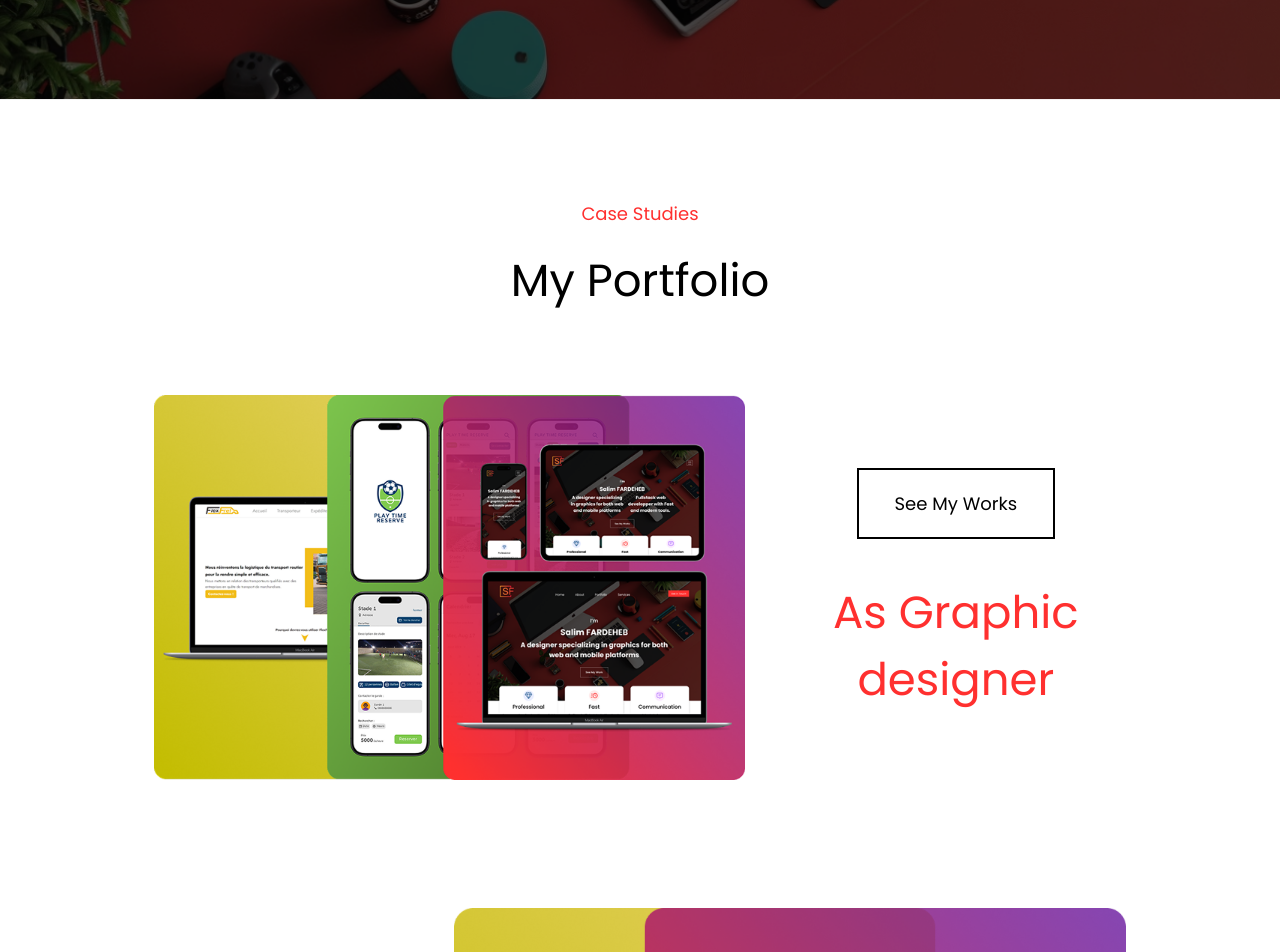
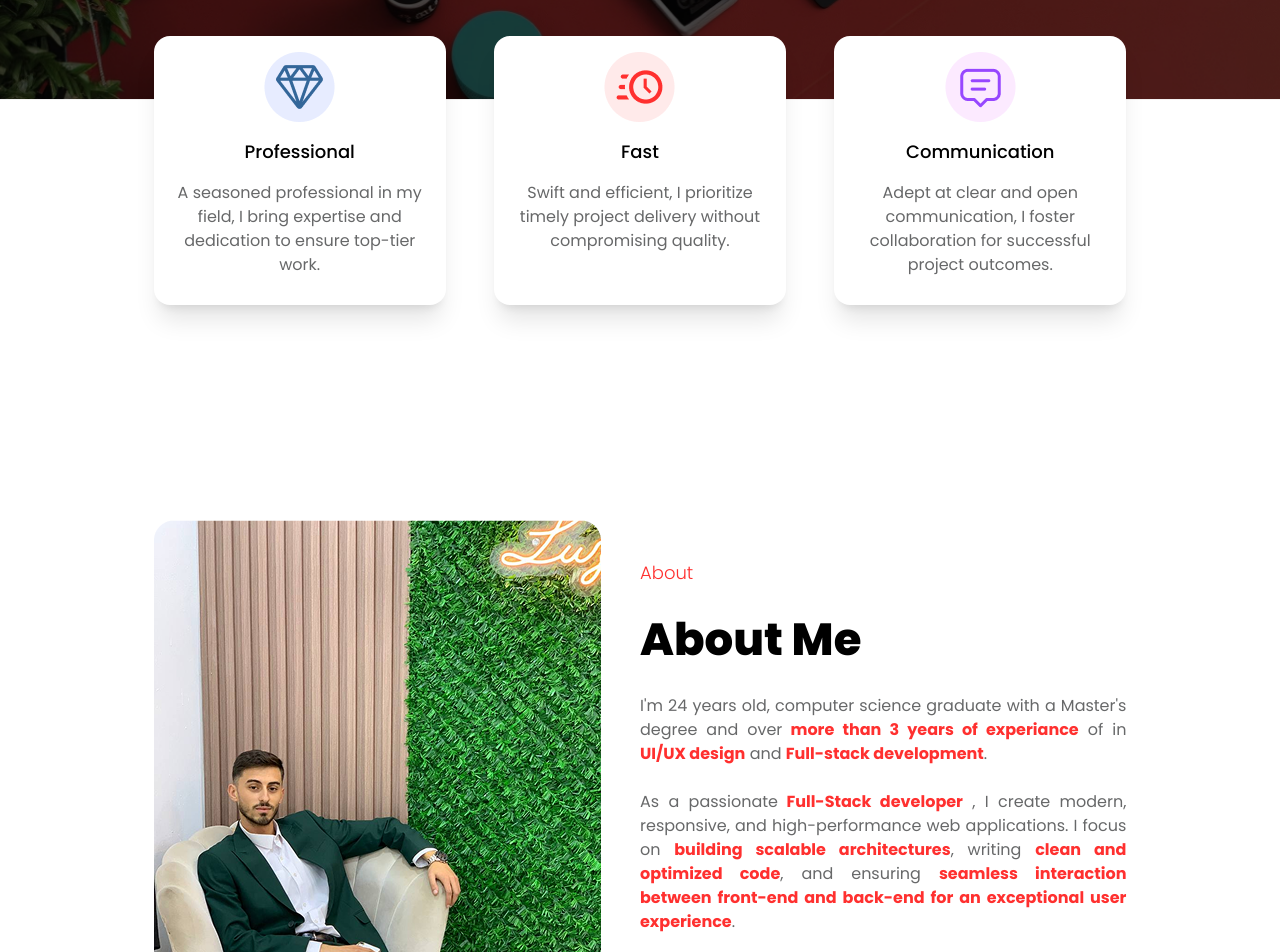
Before and after one commit to salimxfardeheb/portfolio, a Next.js app: page / in a window 1280 px wide. Shown: the part 700-1652 px from the top of the page. Built offline with nearby package versions, Linux system fonts and the light colour scheme.

Commit message:
feat cards & about section

```diff
--- a/app/components/sections/aboutMe/AboutMe.js
+++ b/app/components/sections/aboutMe/AboutMe.tsx
@@ -14,28 +14,29 @@ const AboutMe = ({ text = "text-black" }) => {
         </div>
         {/* text about me */}
         <div className="gap-5 flex flex-col md:w-1/2">
-          <p className=" text-redOrange text-MobileHeader5 md:text-Header5">
+          <p className=" text-redOrange text-MobileHeader5 md:text-Header5 font-Header5">
             About
           </p>
-          <p className={`text-MobileHeader2 md:text-Header2 ${text}`}>
+          <p className={`text-MobileHeader2 md:text-Header2 lg:font-Header2 font-MobileHeader2 ${text}`}>
             About Me
           </p>
           <p className="aboutme_text">
             I'm 24 years old, computer science graduate with a Master's degree
             and over
-            <span>3 years of experiance</span> of in
+            <span> more than 3 years of experiance</span> of in
             <span> UI/UX design</span> and <span>Full-stack development</span>.
             <br />
             <br />
-            My passion for graphic design drives me to create stunning, modern,
-            and responsive models for websites and mobile applications,
-            utilizing <span>UI/UX design</span> principles and{" "}
-            <span>design system</span> to ensure seamless and user-friendly
-            experiences. As a <span>Full-Stack developer</span>, I specialize in
-            turning into fully functional, modern, and responsive
-            websites—whether static or dynamic. My approach shaped by experience
-            focuses on <span>Code optimization</span> and efficient delivery to
-            ensure <span>high-quality result in a timely manner</span>.
+            As a passionate<span> Full-Stack developer</span> , I create modern,
+            responsive, and high-performance web applications. I focus on{" "}
+            <span>building scalable architectures</span>, writing{" "}
+            <span>clean and optimized code</span>, and ensuring{" "}
+            <span>
+              {" "}
+              seamless interaction between front-end and back-end for an
+              exceptional user experience
+            </span>
+            .
             <br />
             <br />
             Turn your vision into an exceptional digital experience: modern,
--- a/app/components/ui/cards.tsx
+++ b/app/components/ui/cards.tsx
@@ -15,7 +15,7 @@ const Card = ({ icon, title, description }: Props) => {
       </div>
       {/* Title & Description */}
       <div>
-        <p className=" text-MobileHeader4 lg:text-Header4">{title}</p>
+        <p className=" text-MobileHeader4 lg:text-Header4 font-Header4 lg:font-Header4">{title}</p>
       </div>
       <div>
         <p className="text-MobileHeader5 lg:text-Header5 text-nevada text-center">
--- a/app/globals.css
+++ b/app/globals.css
@@ -91,7 +91,7 @@ body {
 }
 
 .aboutme_text{
-    @apply text-p text-nevada;
+    @apply text-p text-nevada text-justify;
 }
 
 .aboutme_text span{
--- a/app/page.tsx
+++ b/app/page.tsx
@@ -4,15 +4,36 @@ import NavbarDesktop from "./components/ui/navbarDesktop";
 import NavbarMobile from "./components/ui/navbarMobile";
 import HeroSection from "./components/sections/hero-section/heroSection";
 import Portfolio from "./components/sections/portfolioSection/portfolio";
+import Card from "./components/ui/cards";
+import { descriptionsAdv } from "./variables";
+import AboutMe from "./components/sections/aboutMe/AboutMe";
 
 const page = () => {
   return (
     <div>
-      <header>
+      <header className="relative md:mb-[25%] lg:mb-[12%]">
         <NavbarDesktop />
         <NavbarMobile />
         <HeroSection/>
+        <div className="flex flex-col md:flex-row mx-[12%] gap-12 md:absolute top-[90%] my-20 md:my-4 lg:my-0">
+          <Card
+            icon="/images/rating-cards/Professional.png"
+            title="Professional"
+            description={descriptionsAdv[0]}
+          />
+          <Card
+            icon="/images/rating-cards/Fast.png"
+            title="Fast"
+            description={descriptionsAdv[1]}
+          />
+          <Card
+            icon="/images/rating-cards/Communications.png"
+            title="Communication"
+            description={descriptionsAdv[2]}
+          />
+        </div>
       </header>
+      <AboutMe/>
       <Portfolio/>
     </div>
   );
```
